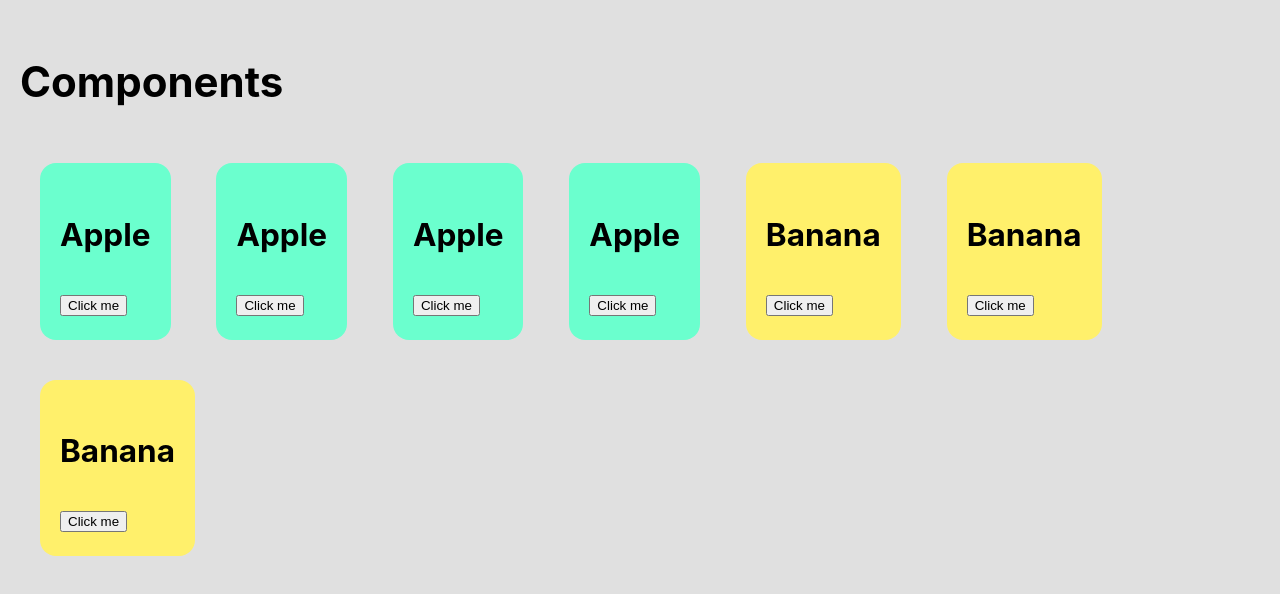
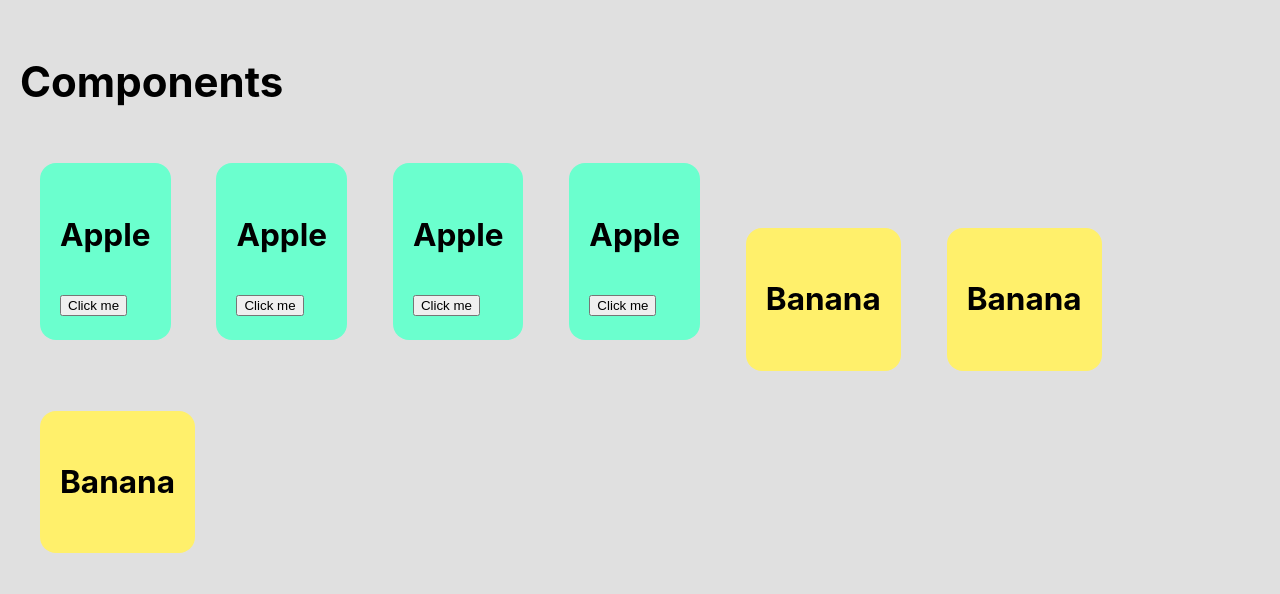
Before and after one commit to Biteable/luna, a website with bundled scripts: page demo/component.html in a window 1280 px wide. Shown: the top 594 px of the page. Built offline with nearby package versions, Linux system fonts and the light colour scheme.

Commit message:
Tidy up component demo

```diff
--- a/demo/component.html
+++ b/demo/component.html
@@ -70,17 +70,14 @@
 
     <div class="Banana">
       <h2>Banana</h2>
-      <button type="button">Click me</button>
     </div>
 
     <div class="Banana">
       <h2>Banana</h2>
-      <button type="button">Click me</button>
     </div>
 
     <div class="Banana">
       <h2>Banana</h2>
-      <button type="button">Click me</button>
     </div>
 
     <script src="/component.js"></script>
--- a/demo/component.ts
+++ b/demo/component.ts
@@ -6,15 +6,16 @@ import { stagger } from "../util/stagger"
 
 
 const Apple = component(".Apple", (el) => {
+  console.log("Init 🍏")
   const button = find(el, "button")
   button.addEventListener("click", () => {
-    console.log("Apple")
+    console.log("🍏")
   })
 })
 
 
 const Banana = component(".Banana", (el) => {
-  console.log("init", el)
+  console.log("Init 🍌", el)
 
   requestAnimationFrame(() => {
     el.style.opacity = "0"
```
